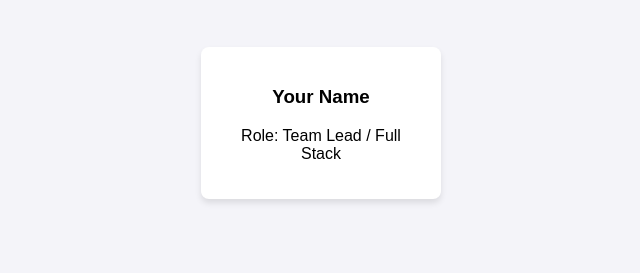
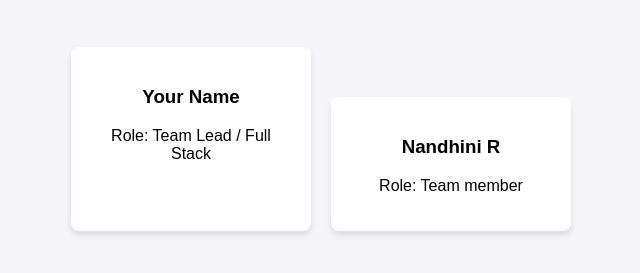
Before and after one commit to MahalaxmiKannan/OdooTrial, a plain HTML site: page index.html in a window 1280 px wide. Shown: the part 61-334 px from the top of the page, without its empty margins (319-959 px from the left). Drawn offline with Linux system fonts and the light colour scheme.

```diff
--- a/index.html
+++ b/index.html
@@ -17,7 +17,12 @@
             <h3>Your Name</h3>
             <p>Role: Team Lead / Full Stack</p>
         </div>
+        <div class="team-container">
+        <div class="member-card">
+            <h3>Nandhini R</h3>
+            <p>Role: Team member</p>
+        </div>
 
-        </div>
+    </div>
 </body>
 </html>
```
